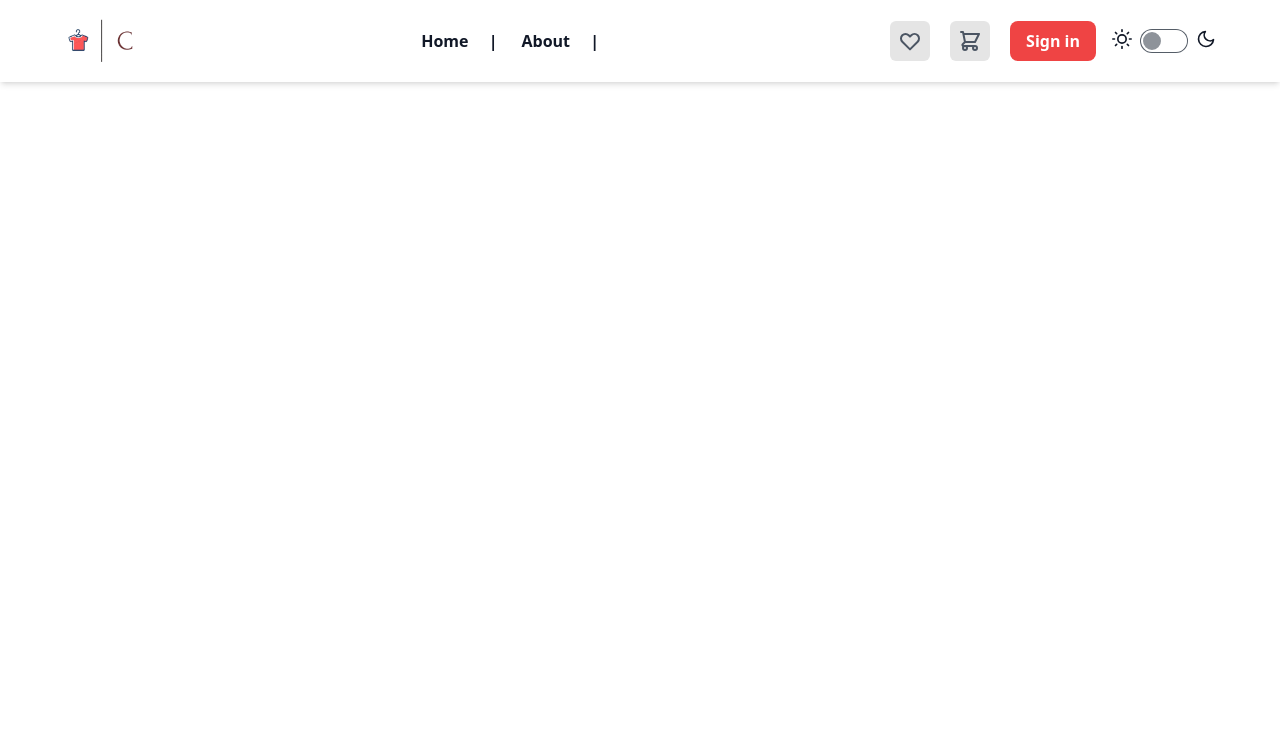
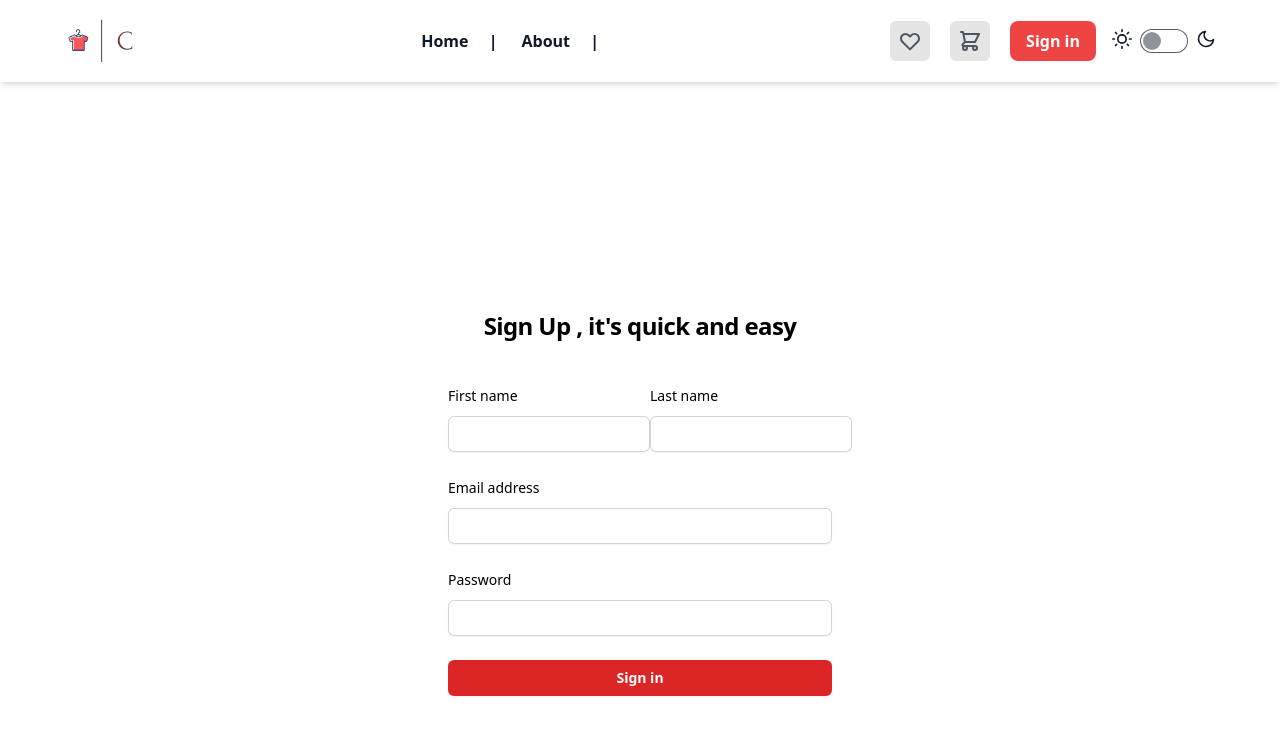
Before and after one commit to PeterRizek009/ecommerce-redux, a React (Create React App) app: page /signup in a window 1280 px wide. Shown: the top 734 px of the page. Built offline with nearby package versions, Linux system fonts and the light colour scheme; no server answers.

Commit message:
add dark mode and sign up

```diff
--- a/src/App.js
+++ b/src/App.js
@@ -8,11 +8,10 @@ import InsertData from './components/insertdata/insertData';
 import Shopping from './components/shopping/shopping';
 import Cart from './components/cart/cart';
 import SignIn from './components/signin/signin';
+import SignUp from './components/signup/signup';
 
 
 function App() {
-
-
 
 
   const dispatch = useDispatch();
@@ -32,7 +31,7 @@ function App() {
 
 
   return (
-    <div className={globalState.darkmode ? 'App dark  bg-gray-800 text-white' : 'App  bg-white text-black'}>
+    <div className={globalState.darkmode ? 'App dark  bg-gray-700 text-white' : 'App  bg-white text-black'}>
       {/* {
         globalState.data.loading ?
           (
@@ -47,6 +46,7 @@ function App() {
           <Route path="/insert" element={<InsertData />} />
           <Route path="/cart" element={<Cart />} />
           <Route path="/signin" element={<SignIn />} />
+          <Route path="/signup" element={<SignUp />} />
         </Routes>
       </>
       {/* )
--- a/src/components/cart/cart.js
+++ b/src/components/cart/cart.js
@@ -48,17 +48,11 @@ const Cart = () => {
 
 
 
-
-
-
-
-
-
     return (
 
-        <div classname="relative my-5" >
+        <div classname="relative my-5 " >
             {cartState.cart.length === 0 ? (
-                <div className="container-fluid mt-20">
+                <div className="container-fluid mt-20 min-h-[100vh]">
                     <div className="row">
 
                         <div className="card flex justify-center items-center flex-wrap space-y-4">
@@ -78,7 +72,7 @@ const Cart = () => {
                 (
 
 
-                    <div className='mx-auto max-w-5xl justify-between px-6 md:flex md:space-x-6 xl:px-0 mt-10'>
+                    <div className='mx-auto max-w-5xl justify-between px-6 md:flex md:space-x-6 xl:px-0 mt-10 min-h-[100vh]'>
                         <div className="md:w-2/3 w-full">
                             {cartState.cart?.map((item) => (
 
--- a/src/components/filter/filter.js
+++ b/src/components/filter/filter.js
@@ -95,7 +95,7 @@ const Filter = () => {
                     <path clipRule="evenodd" fillRule="evenodd" d="M2 4.75A.75.75 0 012.75 4h14.5a.75.75 0 010 1.5H2.75A.75.75 0 012 4.75zm0 10.5a.75.75 0 01.75-.75h7.5a.75.75 0 010 1.5h-7.5a.75.75 0 01-.75-.75zM2 10a.75.75 0 01.75-.75h14.5a.75.75 0 010 1.5H2.75A.75.75 0 012 10z"></path>
                 </svg>
             </button>
-            <aside className="md:block w-[300px] min-h-[100vh] z-50 border-r-2 border-gray-200 shadow-md hidden" >
+            <aside className="md:block w-[300px] min-h-[100vh] z-50  shadow-lg dark:shadow-red-100 hidden" >
                 <button className='absolute left-[250px] sm:hidden my-4'>
                     Close
                 </button>
--- a/src/components/navbar/nav.js
+++ b/src/components/navbar/nav.js
@@ -25,7 +25,7 @@ const Navbar = () => {
         <div className="flex flex-wrap items-center">
             <section className="relative mx-auto">
                 {/* navbar */}
-                <nav className="flex justify-between text-gray-900 dark:text-white w-screen shadow-md">
+                <nav className="flex justify-between text-gray-900 dark:text-white w-screen shadow-md dark:shadow-red-100">
                     <div className="px-5 xl:px-12 py-4 flex w-full items-center">
                         <Link className="text-3xl font-bold font-heading" to={"/"}>
                             <img alt="logo" className="object-center h-[50px]  block" src={logo} />
--- a/src/components/signin/signin.js
+++ b/src/components/signin/signin.js
@@ -1,3 +1,5 @@
+import { Link } from "react-router-dom";
+
 const SignIn = () => {
     return (
 
@@ -33,7 +35,7 @@ const SignIn = () => {
                         </form>
                         <p className="mt-10 text-center text-sm text-gray-500">
                             Not a member ?
-                            <a href="#" className="font-semibold leading-6 text-red-600 hover:text-indigo-500 mx-4">Sign Up</a>
+                            <Link href="#" className="font-semibold leading-6 text-red-600 hover:text-indigo-500 mx-4" to={"/signup"}>Sign Up</Link>
                         </p>
                     </div>
                 </div>
--- /dev/null
+++ b/src/components/signup/signup.js
@@ -0,0 +1,58 @@
+import React from 'react';
+
+
+const SignUp = () => {
+    return (
+        <div className="flex w-full min-h-[100vh] justify-center ">
+            <div className="w-[80%]   dark:text-white">
+                <div className="flex min-h-full flex-col justify-center px-6 py-12 lg:px-8">
+                    <div className="sm:mx-auto sm:w-full sm:max-w-sm">
+                        <h2 className="mt-10 text-center text-2xl font-bold leading-9 tracking-tight ">Sign Up , it's quick and easy </h2>
+                    </div>
+                    <div className="mt-10 sm:mx-auto sm:w-full sm:max-w-sm">
+                        <form className="space-y-6" action="#" method="POST">
+                            <div className='flex justify-between'>
+                                <div >
+                                    <label htmlFor="text" className="block text-sm font-medium leading-6 ">First name </label>
+                                    <div className="mt-2">
+                                        <input id="firstname" name="firstname" type="text" required className="block  rounded-md border-0 py-1.5   shadow-sm ring-1 ring-inset ring-gray-300 placeholder:text-gray-400 focus:ring-2 focus:ring-inset focus:ring-indigo-600 sm:text-sm sm:leading-6" />
+                                    </div>
+                                </div>
+                                <div>
+                                    <label htmlFor="text" className="block text-sm font-medium leading-6 ">Last name </label>
+                                    <div className="mt-2">
+                                        <input id="lastname" name="lastname" type="text" required className="block  rounded-md border-0 py-1.5  shadow-sm ring-1 ring-inset ring-gray-300 placeholder:text-gray-400 focus:ring-2 focus:ring-inset focus:ring-indigo-600 sm:text-sm sm:leading-6" />
+                                    </div>
+                                </div>
+                            </div>
+
+
+                            <div>
+                                <label htmlFor="email" className="block text-sm font-medium leading-6 ">Email address</label>
+                                <div className="mt-2">
+                                    <input id="email" name="email" type="email" autoComplete="email" required className="block w-full rounded-md border-0 py-1.5   shadow-sm ring-1 ring-inset ring-gray-300 placeholder:text-gray-400 focus:ring-2 focus:ring-inset focus:ring-indigo-600 sm:text-sm sm:leading-6" />
+                                </div>
+                            </div>
+
+                            <div>
+                                <label htmlFor="password" className="block text-sm font-medium leading-6  ">Password</label>
+                                <div className="mt-2">
+                                    <input id="password" name="password" type="password" autoComplete="current-password" required className="block w-full rounded-md border-0 py-1.5   shadow-sm ring-1 ring-inset ring-gray-300 placeholder:text-gray-400 focus:ring-2 focus:ring-inset focus:ring-indigo-600 sm:text-sm sm:leading-6" />
+                                </div>
+                            </div>
+                            <div>
+                                <button type="submit" className="flex w-full justify-center rounded-md bg-red-600 px-3 py-1.5 text-sm font-semibold leading-6 text-white shadow-sm hover:bg-red-500 focus-visible:outline focus-visible:outline-2 focus-visible:outline-offset-2 focus-visible:outline-indigo-600">Sign in</button>
+                            </div>
+                        </form>
+
+                    </div>
+                </div>
+
+            </div>
+
+
+        </div>
+    );
+}
+
+export default SignUp;
```
